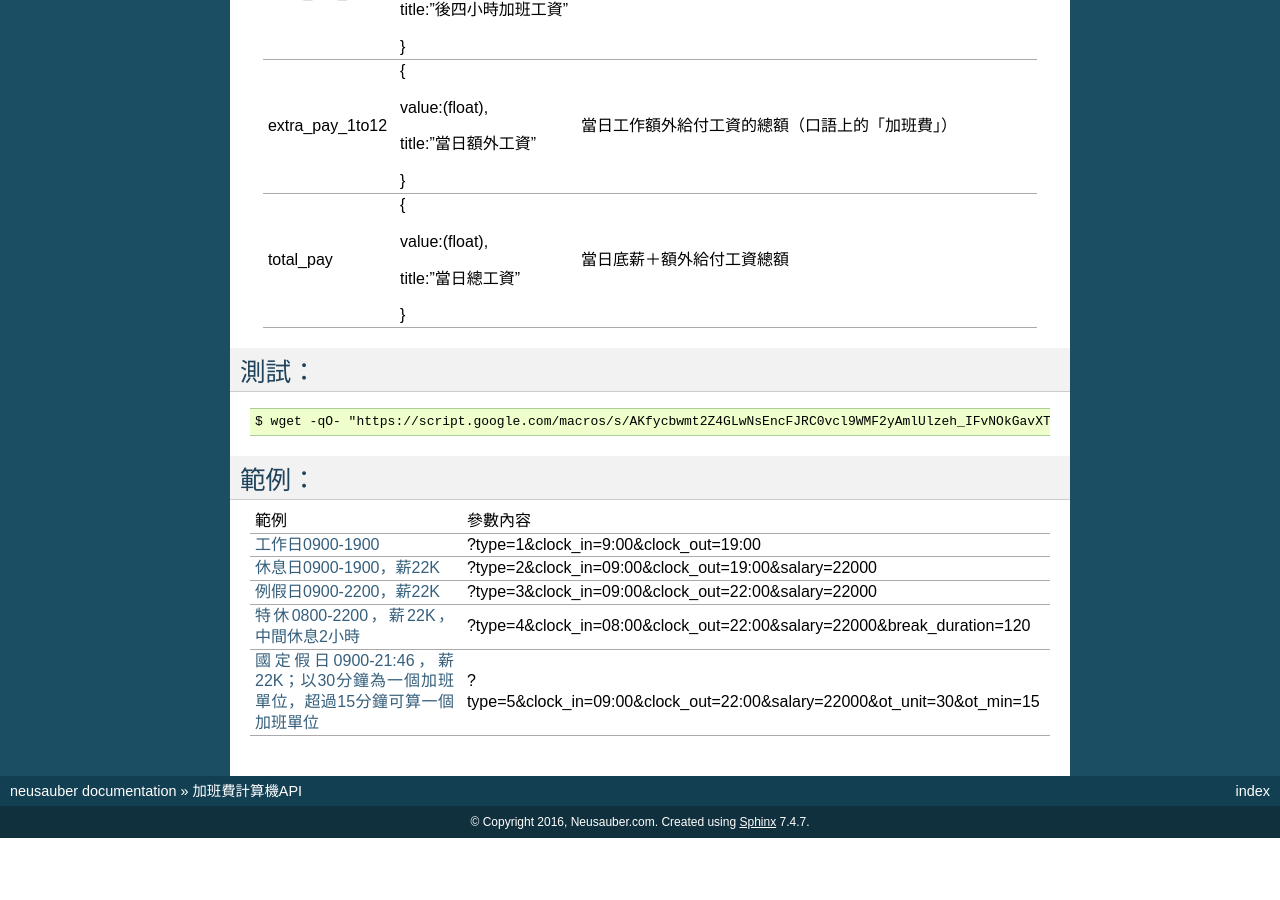
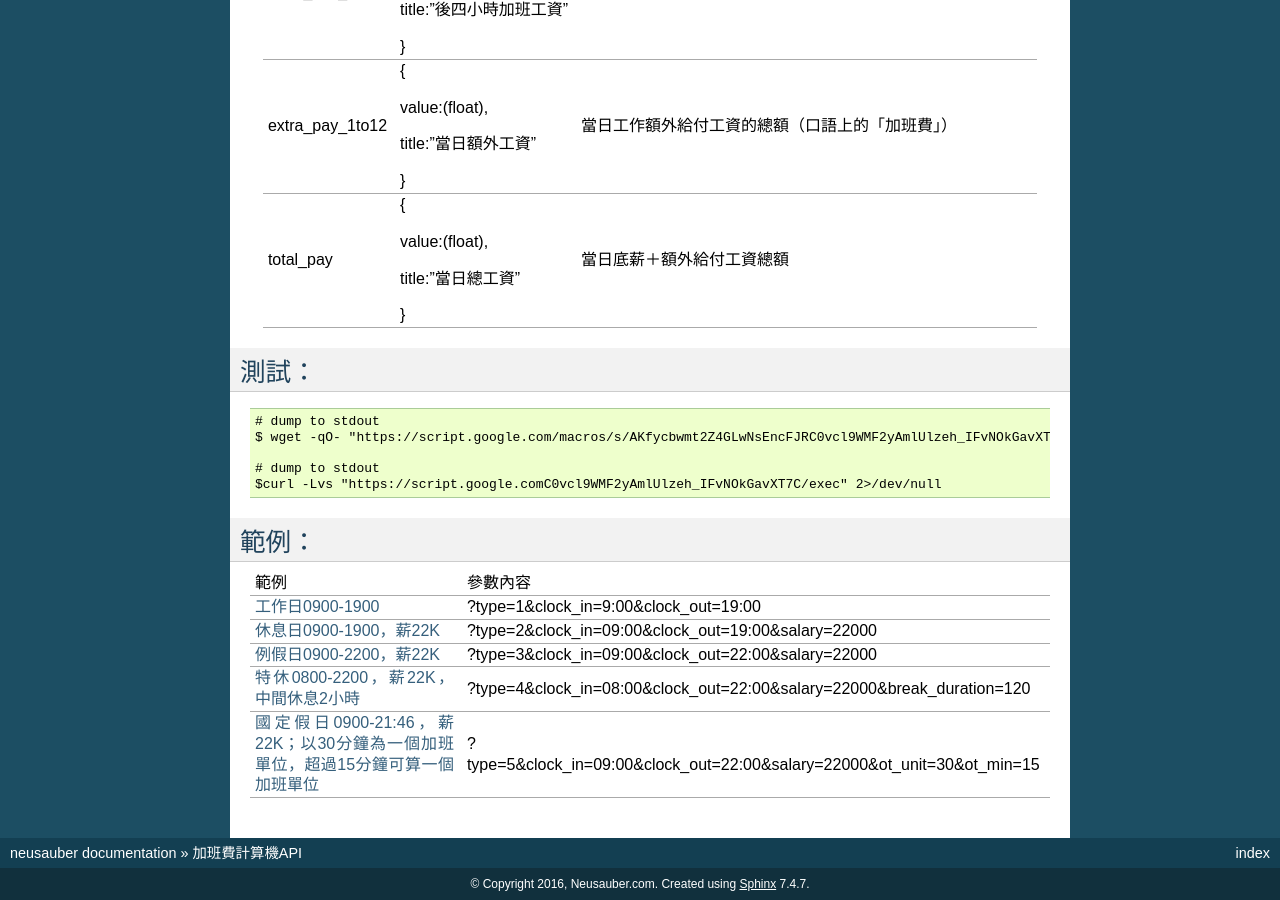
Before and after one commit to rexiap/neusauber, a Sphinx documentation site: the page built from docs/projects/apidoc.rst, in a window 1280 px wide and 900 px high, scrolled down 1622 px. Built offline with Sphinx 7.4.7, drawn with Linux system fonts in a browser that asks for light colours; before the commit the page ends 2460 px from its top, so only the background shows below that.

Commit message:
Google Docs reST Editor@2016-12-29 23:7:23

```diff
--- a/docs/projects/apidoc.rst
+++ b/docs/projects/apidoc.rst
@@ -133,7 +133,11 @@ JSON輸出：
 
 .. code::
 
+    # dump to stdout
     $ wget -qO- "https://script.google.com/macros/s/AKfycbwmt2Z4GLwNsEncFJRC0vcl9WMF2yAmlUlzeh_IFvNOkGavXT7C/exec" 2>/dev/null
+
+    # dump to stdout
+    $curl -Lvs "https://script.google.comC0vcl9WMF2yAmlUlzeh_IFvNOkGavXT7C/exec" 2>/dev/null
 
 
 .. _hd1b83d48586e1b393a624e28544946:
```
